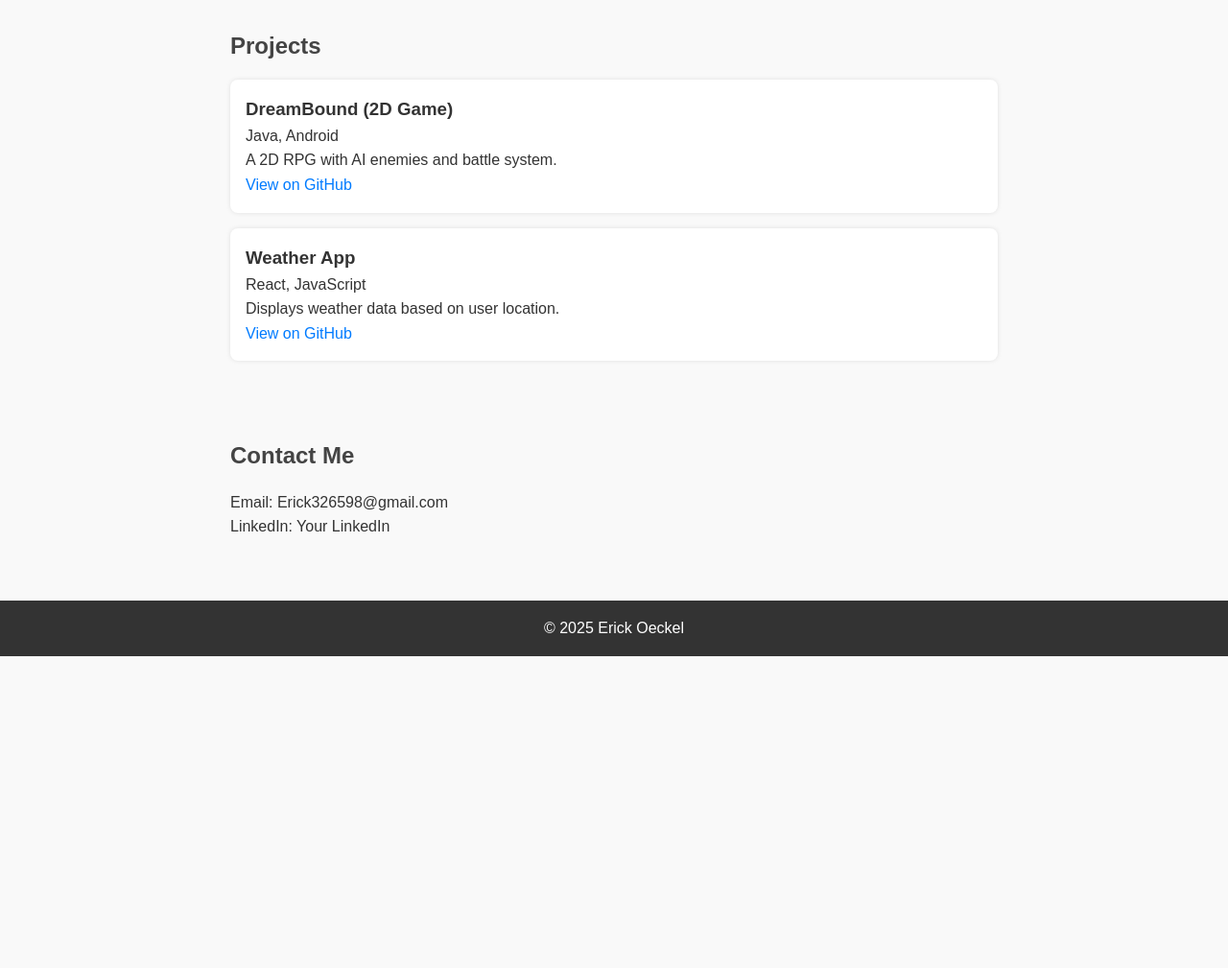
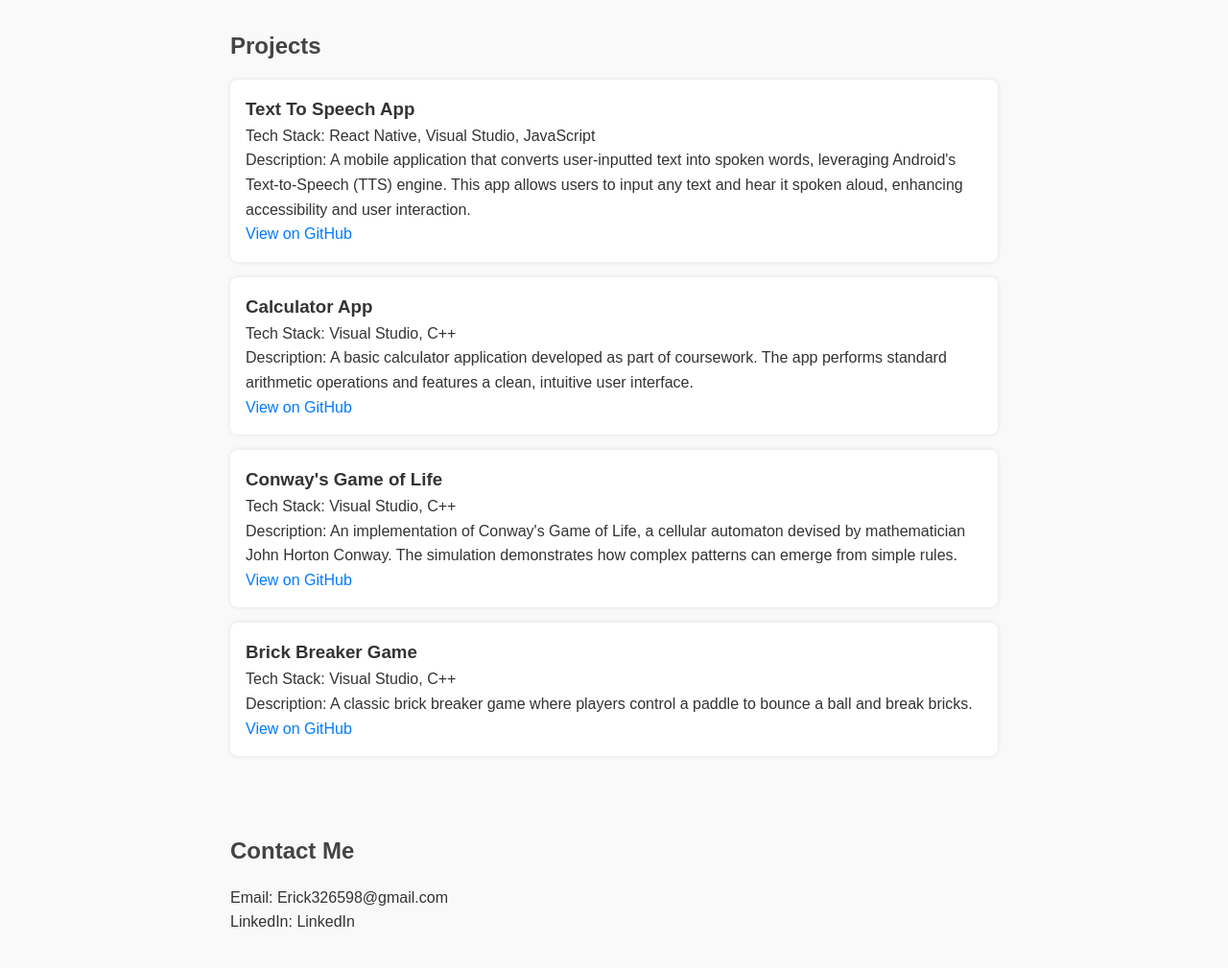
Before and after one commit to Ghostcode22/Portfolio, a plain HTML site: page index.html in a window 1280 px wide. Shown: the part 501-1510 px from the top of the page at 96% size. Before the commit the page ends 1185 px from the top, so only its background shows below. Drawn offline with Linux system fonts and the light colour scheme.

Commit message:
Projects updated

```diff
--- a/index.html
+++ b/index.html
@@ -48,23 +48,37 @@
   <section id="projects">
     <h2>Projects</h2>
     <div class="project-card">
-      <h3>DreamBound (2D Game)</h3>
-      <p>Java, Android</p>
-      <p>A 2D RPG with AI enemies and battle system.</p>
-      <a href="https://github.com/yourusername/dreambound" target="_blank">View on GitHub</a>
+      <h3>Text To Speech App</h3>
+      <p>Tech Stack: React Native, Visual Studio, JavaScript</p>
+      <p>Description: A mobile application that converts user-inputted text into spoken words, leveraging Android's Text-to-Speech (TTS) engine.
+        This app allows users to input any text and hear it spoken aloud, enhancing accessibility and user interaction.</p>
+      <a href="https://github.com/Ghostcode22/TextToSpeechApp.git" target="_blank">View on GitHub</a>
     </div>
     <div class="project-card">
-      <h3>Weather App</h3>
-      <p>React, JavaScript</p>
-      <p>Displays weather data based on user location.</p>
-      <a href="https://github.com/yourusername/weather-app" target="_blank">View on GitHub</a>
+      <h3>Calculator App</h3>
+      <p>Tech Stack: Visual Studio, C++</p>
+      <p>Description: A basic calculator application developed as part of coursework. The app performs standard arithmetic operations and features a clean, intuitive user interface.</p>
+      <a href="https://github.com/FullSailGameStudies/calculator-chris-Ghostcode22.git" target="_blank">View on GitHub</a>
+    </div>
+    <div class="project-card">
+      <h3>Conway's Game of Life</h3>
+      <p>Tech Stack: Visual Studio, C++</p>
+      <p>Description: An implementation of Conway's Game of Life, a cellular automaton devised by mathematician John Horton Conway.
+        The simulation demonstrates how complex patterns can emerge from simple rules.</p>
+      <a href="https://github.com/FullSailGameStudies/conway-s-game-of-life-04-24-Ghostcode22.git" target="_blank">View on GitHub</a>
+    </div>
+    <div class="project-card">
+      <h3>Brick Breaker Game</h3>
+      <p>Tech Stack: Visual Studio, C++</p>
+      <p>Description: A classic brick breaker game where players control a paddle to bounce a ball and break bricks.</p>
+      <a href="https://github.com/FullSailGameStudies/bricksbreaker-chris-Ghostcode22.git" target="_blank">View on GitHub</a>
     </div>
   </section>
 
   <section id="contact">
     <h2>Contact Me</h2>
     <p>Email: Erick326598@gmail.com</p>
-    <p>LinkedIn: <a href="https://www.linkedin.com/in/erick-oeckel-b1276b1b6/" target="_blank">Your LinkedIn</a></p>
+    <p>LinkedIn: <a href="https://www.linkedin.com/in/erick-oeckel-b1276b1b6/" target="_blank">LinkedIn</a></p>
   </section>
 
   <footer>
```
